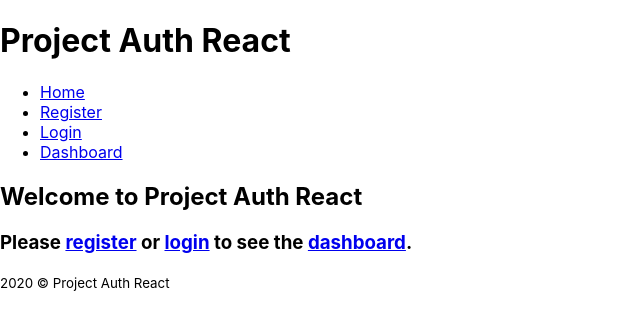
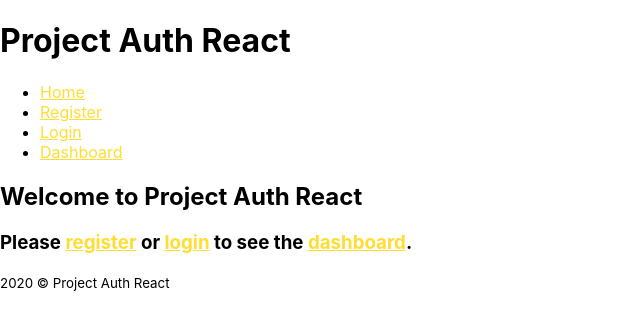
Before and after one commit to mhaidarhanif/project-auth-react, a React (Create React App) app: page / in a window 1280 px wide. Shown: the top 330 px of the page, without its empty margins (0-640 px from the left). Built offline with nearby package versions, Linux system fonts and the light colour scheme; no server answers.

Commit message:
Style anchors

```diff
--- a/src/index.css
+++ b/src/index.css
@@ -11,3 +11,11 @@ code {
   font-family: source-code-pro, Menlo, Monaco, Consolas, 'Courier New',
     monospace;
 }
+
+a {
+  color: hsl(50, 100%, 60%);
+}
+
+p a {
+  color: hsl(45, 100%, 40%);
+}
```
